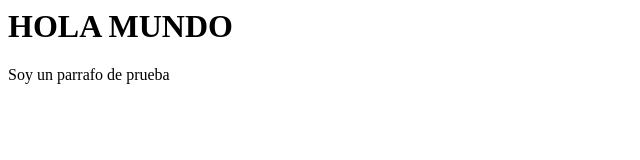
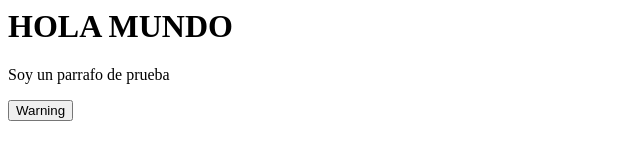
Before and after one commit to CamiloBahamon/MiRepositorio, a website: page public/index.html in a window 1280 px wide. Shown: the whole page, without its empty margins (0-640 px from the left). Drawn offline with Linux system fonts and the light colour scheme.

Commit message:
Nuevo Cambio
Esto Es un nuevo cambio

```diff
--- a/public/index.html
+++ b/public/index.html
@@ -1,2 +1,3 @@
 <h1>HOLA MUNDO </h1>
 <P>Soy un parrafo de prueba</P>
+<button type="button">Warning</button>
```
